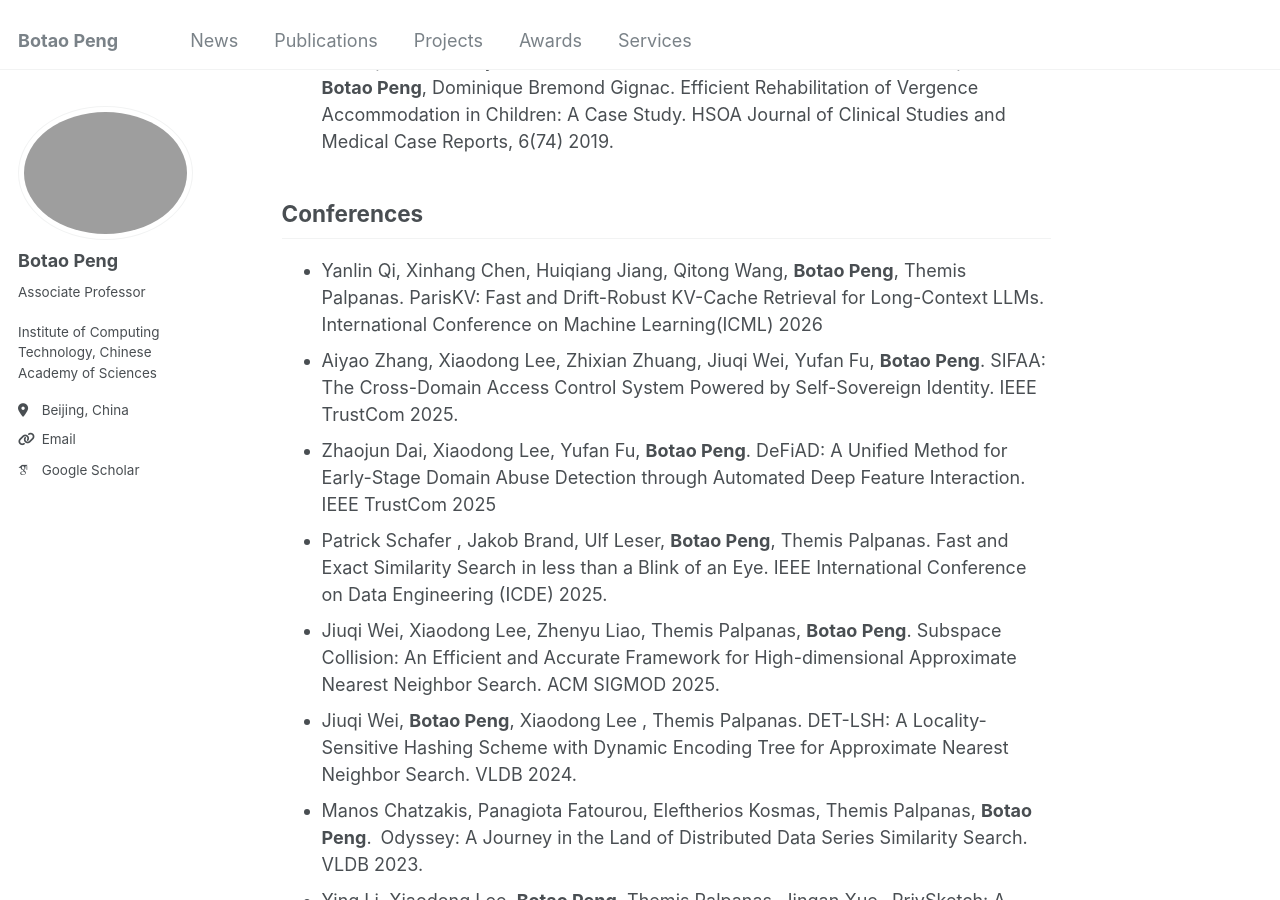
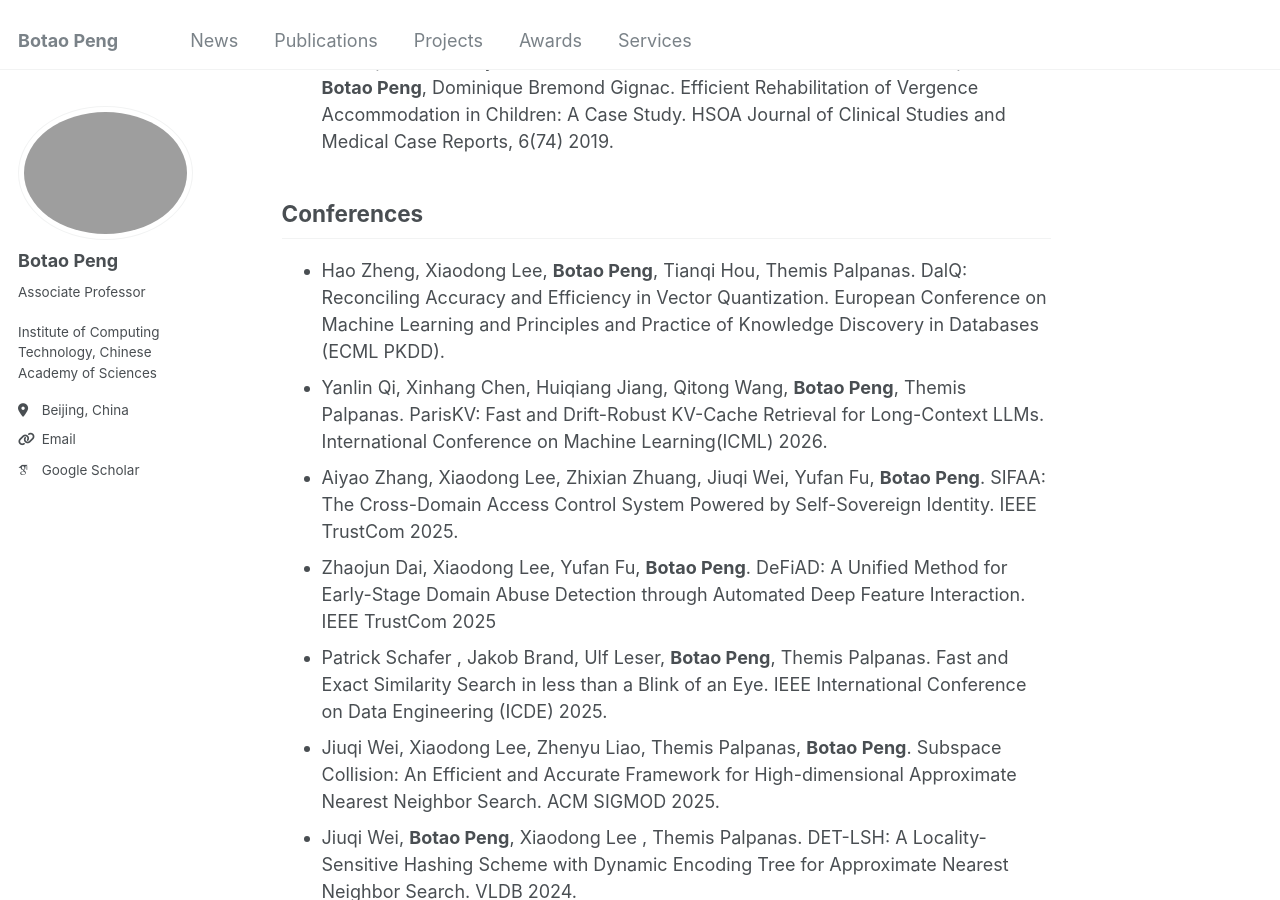
Before and after one commit to BotaoPENG/botaopeng.github.io, a Jekyll site: the page built from _pages/about.md, in a window 1280 px wide and 900 px high, scrolled down 1929 px. Built offline with Jekyll 4.4.1, drawn with Linux system fonts in a browser that asks for light colours; some web fonts are replaced.

Commit message:
Update about.md

```diff
--- a/_pages/about.md
+++ b/_pages/about.md
@@ -41,7 +41,8 @@ I am an Associate Professor at the Institute of Computing Technology, Chinese Ac
 - Zoi Kapoula, Akshay Chaturvedi, Erwann Pain, Aurelien Morize, Themis Palpanas, **Botao Peng**, Dominique Bremond Gignac. Efficient Rehabilitation of Vergence Accommodation in Children: A Case Study. HSOA Journal of Clinical Studies and Medical Case Reports, 6(74) 2019.
 
 ## Conferences
-- Yanlin Qi, Xinhang Chen, Huiqiang Jiang, Qitong Wang, **Botao Peng**, Themis Palpanas. ParisKV: Fast and Drift-Robust KV-Cache Retrieval for Long-Context LLMs. International Conference on Machine Learning(ICML) 2026
+- Hao Zheng, Xiaodong Lee, **Botao Peng**, Tianqi Hou, Themis Palpanas. DalQ: Reconciling Accuracy and Efficiency in Vector Quantization. European Conference on Machine Learning and Principles and Practice of Knowledge Discovery in Databases (ECML PKDD).
+- Yanlin Qi, Xinhang Chen, Huiqiang Jiang, Qitong Wang, **Botao Peng**, Themis Palpanas. ParisKV: Fast and Drift-Robust KV-Cache Retrieval for Long-Context LLMs. International Conference on Machine Learning(ICML) 2026.
 - Aiyao Zhang, Xiaodong Lee, Zhixian Zhuang, Jiuqi Wei, Yufan Fu, **Botao Peng**. SIFAA: The Cross-Domain Access Control System Powered by Self-Sovereign Identity. IEEE TrustCom 2025.
 - Zhaojun Dai, Xiaodong Lee, Yufan Fu, **Botao Peng**. DeFiAD: A Unified Method for Early-Stage Domain Abuse Detection through Automated Deep Feature Interaction. IEEE TrustCom 2025
 - Patrick Schafer , Jakob Brand, Ulf Leser, **Botao Peng**, Themis Palpanas. Fast and Exact Similarity Search in less than a Blink of an Eye. IEEE International Conference on Data Engineering (ICDE) 2025.
```
